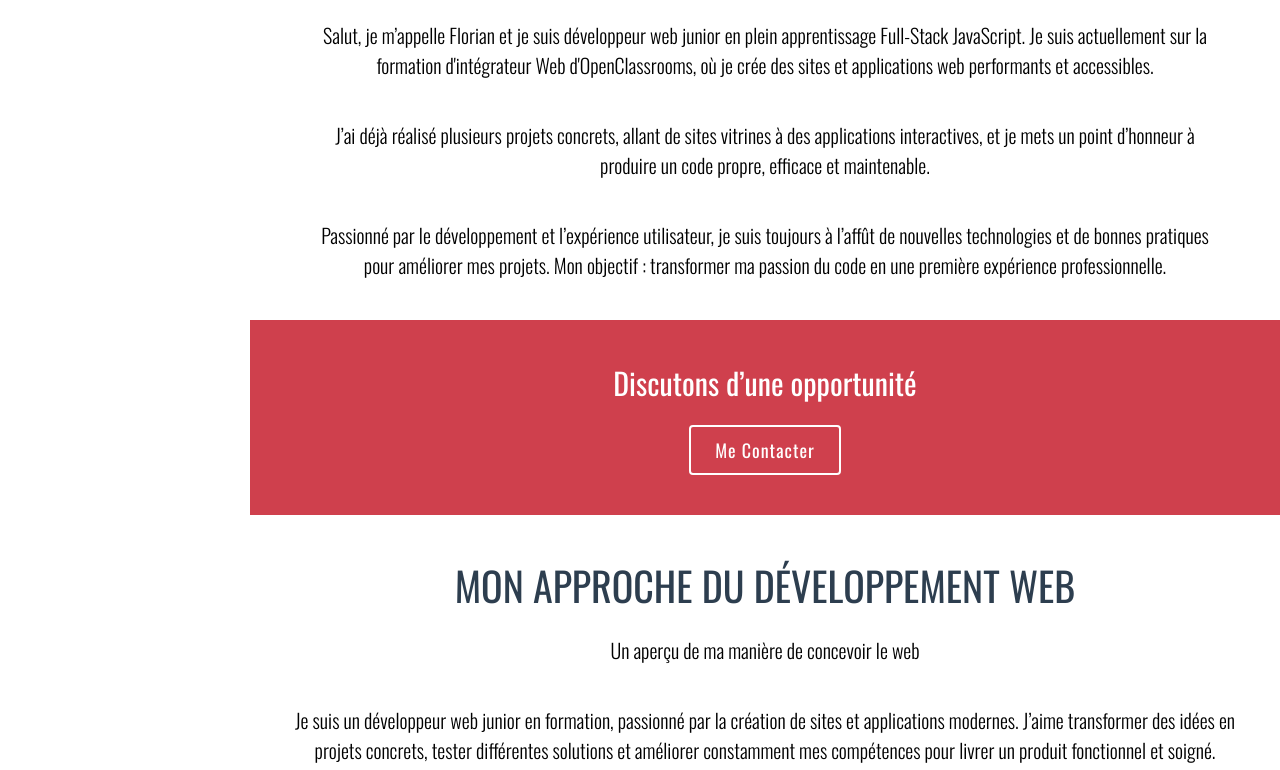
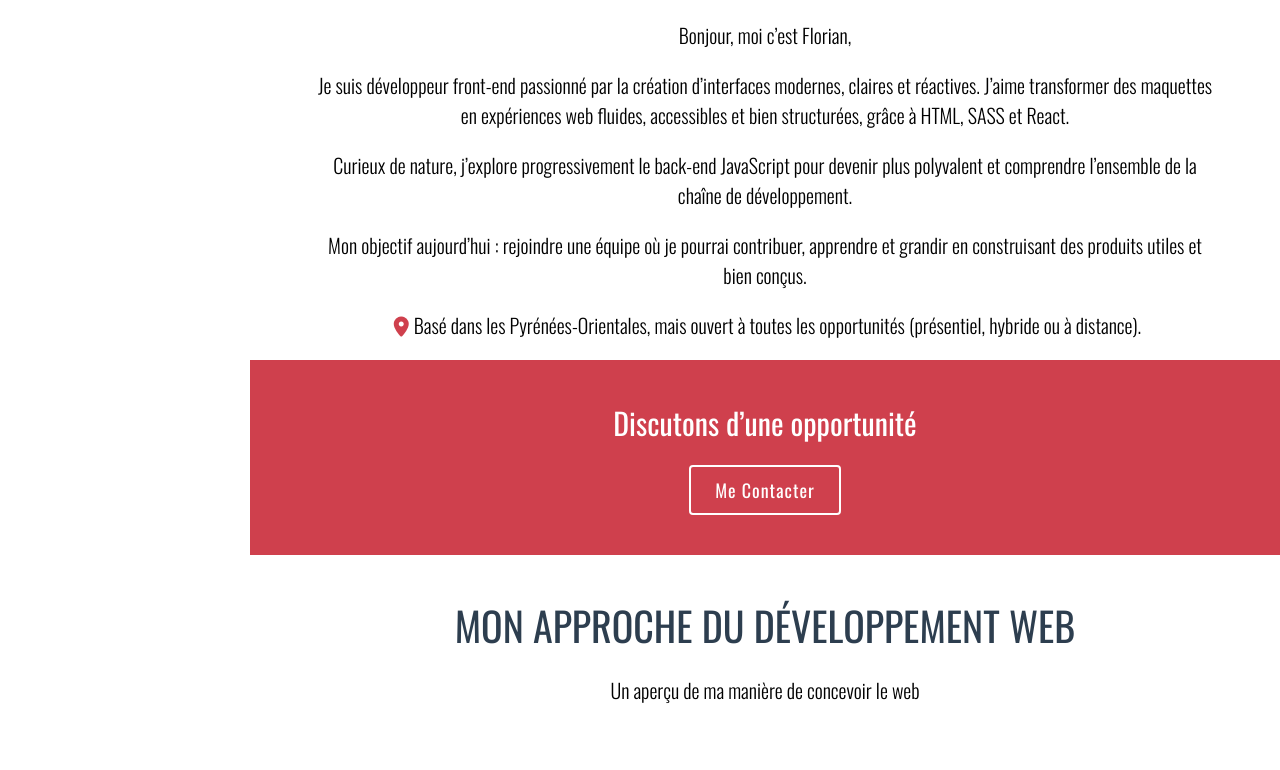
Before and after one commit to Flow2510/portfolio2, a React (Vite) app: page / in a window 1280 px wide. Shown: the part 880-1650 px from the top of the page. Built offline with nearby package versions, Linux system fonts and the light colour scheme.

Commit message:
ajout d'animations

```diff
--- a/package.json
+++ b/package.json
@@ -10,6 +10,7 @@
     "preview": "vite preview"
   },
   "dependencies": {
+    "motion": "^12.23.24",
     "react": "^19.1.1",
     "react-dom": "^19.1.1",
     "react-router": "^7.8.2",
--- a/src/assets/components/about/about.jsx
+++ b/src/assets/components/about/about.jsx
@@ -1,21 +1,60 @@
 import './about.scss';
+// eslint-disable-next-line no-unused-vars
+import { motion } from 'motion/react';
 
 export default function About() {
     return(
         <section className="about" id="about">
             <div className="about__content">
-                <h1 className="about__content-title">Développeur Web Junior</h1>
-                <p className="about__content-text">
-                    Salut, je m’appelle Florian et je suis développeur web junior en plein apprentissage Full-Stack JavaScript.
-                    Je suis actuellement sur la formation d'intégrateur Web d'OpenClassrooms, où je crée des sites et applications web performants et accessibles.
-                </p>
-                <p className="about__content-text">
-                    J’ai déjà réalisé plusieurs projets concrets, allant de sites vitrines à des applications interactives, et je mets un point d’honneur à produire un code propre, efficace et maintenable.
-                </p>
-                <p  className="about__content-text">
-                    Passionné par le développement et l’expérience utilisateur, je suis toujours à l’affût de nouvelles technologies et de bonnes pratiques pour améliorer mes projets.
-                    Mon objectif : transformer ma passion du code en une première expérience professionnelle.
-                </p>
+                <motion.h1
+                    initial={{ scale: 0 }}
+                    whileInView={{ scale: 1 }}
+                    transition={{ duration: 0.5, ease: "easeOut" }}
+                    viewport={{ once: true, amount: 0.5 }}
+                    className="about__content-title">
+                        Développeur Web Junior
+                </motion.h1>
+                <motion.p
+                    initial={{ scale: 0 }}
+                    whileInView={{ scale: 1 }}
+                    transition={{ duration: 0.5, ease: "easeOut" }}
+                    viewport={{ once: true, amount: 0.5 }}
+                    className="about__content-text">
+                        Bonjour, moi c’est Florian,
+                </motion.p>
+                <motion.p
+                    initial={{ scale: 0 }}
+                    whileInView={{ scale: 1 }}
+                    transition={{ duration: 0.5, ease: "easeOut" }}
+                    viewport={{ once: true, amount: 0.5 }}
+                    className="about__content-text">
+                        Je suis développeur front-end passionné par la création d’interfaces modernes, claires et réactives.
+                        J’aime transformer des maquettes en expériences web fluides, accessibles et bien structurées, grâce à HTML, SASS et React.
+                </motion.p>
+                <motion.p
+                    initial={{ scale: 0 }}
+                    whileInView={{ scale: 1 }}
+                    transition={{ duration: 0.5, ease: "easeOut" }}
+                    viewport={{ once: true, amount: 0.5 }}
+                    className="about__content-text">
+                        Curieux de nature, j’explore progressivement le back-end JavaScript pour devenir plus polyvalent et comprendre l’ensemble de la chaîne de développement.
+                </motion.p>
+                <motion.p
+                    initial={{ scale: 0 }}
+                    whileInView={{ scale: 1 }}
+                    transition={{ duration: 0.5, ease: "easeOut" }}
+                    viewport={{ once: true, amount: 0.5 }}
+                    className="about__content-text">
+                        Mon objectif aujourd’hui : rejoindre une équipe où je pourrai contribuer, apprendre et grandir en construisant des produits utiles et bien conçus.
+                </motion.p>
+                <motion.p
+                    initial={{ scale: 0 }}
+                    whileInView={{ scale: 1 }}
+                    transition={{ duration: 0.5, ease: "easeOut" }}
+                    viewport={{ once: true, amount: 0.5 }}
+                    className="about__content-text">
+                        <i className="fa-solid fa-location-dot"></i>Basé dans les Pyrénées-Orientales, mais ouvert à toutes les opportunités (présentiel, hybride ou à distance).
+                </motion.p>
             </div>
         </section>
     )
--- a/src/assets/components/about/about.scss
+++ b/src/assets/components/about/about.scss
@@ -14,9 +14,13 @@
         }
 
         &-text{
-            padding: 1rem 0;
+            padding: 1rem 0 0 0;
             font-weight: 300;
             font-size: 1rem;
+
+            i{
+                color: #cf404d;
+            }
         }
     }
 }
--- a/src/assets/components/contact/contact.jsx
+++ b/src/assets/components/contact/contact.jsx
@@ -1,11 +1,20 @@
 import Form from '../form/form';
 import './contact.scss';
+// eslint-disable-next-line no-unused-vars
+import { motion } from 'motion/react';
 
 export default function Contact(){
     return(
         <section className='contact'>
             <div className='contact__content'>
-                <h3 className='contact__content-title'>Contact</h3>
+                <motion.h3
+                    initial={{ scale: 0 }}
+                    whileInView={{ scale: 1 }}
+                    transition={{ duration: 0.5, ease: "easeOut" }}
+                    viewport={{ once: true, amount: 0.5 }}
+                    className='contact__content-title'>
+                        Contact
+                </motion.h3>
             </div>
             <Form />
         </section>
--- a/src/assets/components/footer/footer.jsx
+++ b/src/assets/components/footer/footer.jsx
@@ -1,9 +1,17 @@
+/* eslint-disable no-unused-vars */
 import './footer.scss';
+import { motion } from 'motion/react';
 
 export default function Footer() {
     return(
         <footer className='footer'>
-            <img className='footer__logo' src="/images/logo.webp" alt="logo flow dev" />
+            <motion.img
+                initial={{ opacity: 0, y: 50 }}
+                whileInView={{ opacity: 1, y: 0 }}
+                transition={{ duration: 0.6, ease: "easeOut" }}
+                viewport={{ once: true, amount: 0.4 }}
+                className='footer__logo' src="/images/logo.webp" alt="logo flow dev"
+            />
         </footer>
     )
 }
--- a/src/assets/components/form/form.jsx
+++ b/src/assets/components/form/form.jsx
@@ -1,5 +1,7 @@
 import { useState } from 'react';
-import './form.scss'
+import './form.scss';
+// eslint-disable-next-line no-unused-vars
+import { motion } from 'motion/react';
 
 export default function Form() {
   const [name, setName] = useState("");
@@ -10,10 +12,15 @@ export default function Form() {
     const subject = encodeURIComponent(`Message de ${name}`);
     const body = encodeURIComponent(`Nom: ${name}\nEmail: ${email}\n\nMessage:\n${message}`);
     const mailtoLink = `mailto:sendra.florian@gmail.com?subject=${subject}&body=${body}`;
-    window.location.href = mailtoLink;
+    globalThis.location.href = mailtoLink;
   }
   return (
-    <form className="form" onSubmit={handleSubmit}>
+    <motion.form
+      initial={{ scale: 0 }}
+      whileInView={{ scale: 1 }}
+      transition={{ duration: 0.5, ease: "easeOut" }}
+      viewport={{ once: true, amount: 0.5 }}
+      className="form" onSubmit={handleSubmit}>
       <div className="form__input-wrapper">
         <label htmlFor="name" className="sr-only">
           Nom
@@ -49,6 +56,6 @@ export default function Form() {
         ></textarea>
       </div>
       <button className="form__button" type="submit">Envoyer message</button>
-    </form>
+    </motion.form>
   );
 }
--- a/src/assets/components/hero/hero.jsx
+++ b/src/assets/components/hero/hero.jsx
@@ -1,19 +1,34 @@
 import { Link } from 'react-scroll';
+// eslint-disable-next-line no-unused-vars
+import { motion } from 'motion/react';
 import './hero.scss';
+
 
 export default function Hero(){
     return(
         <section className='hero' id='hero'>
             <div className='hero__content'>
-                <img className='hero__logo' src="/images/logo.webp" alt="logo du site" />
-                <div className='hero__link-wrapper'>
+                <motion.img
+                    initial={{ opacity: 0, y: -50 }}
+                    whileInView={{ opacity: 1, y: 0 }}
+                    transition={{ duration: 0.6, ease: "easeOut" }}
+                    viewport={{ once: true, amount: 0.4 }}
+                    className='hero__logo' src="/images/logo.webp" alt="logo du site"
+                />
+                <motion.div
+                    initial={{ opacity: 0, y: 50 }}
+                    whileInView={{ opacity: 1, y: 0 }}
+                    transition={{ duration: 0.6, ease: "easeOut" }}
+                    viewport={{ once: true, amount: 0.4 }}
+                    className='hero__link-wrapper'
+                >
                     <Link to='gallery' smooth={true} duration={700} className='hero__link-1'>
                         Projets
                     </Link>
                     <Link to='contact' smooth={true} duration={700} className='hero__link-2'>
                         Contact
                     </Link>
-                </div>
+                </motion.div>
             </div>
         </section>
     )
--- a/src/assets/components/infocard/infocard.jsx
+++ b/src/assets/components/infocard/infocard.jsx
@@ -1,13 +1,20 @@
 import './infocard.scss';
+// eslint-disable-next-line no-unused-vars
+import { motion } from 'motion/react';
 
 export default function InfoCard({ icon, iconAlt, title, text }){
     return(
-        <article className='infocard'>
+        <motion.article
+            initial={{ scale: 0 }}
+            whileInView={{ scale: 1 }}
+            transition={{ duration: 0.5, ease: "easeOut" }}
+            viewport={{ once: true, amount: 0.5 }}
+            className='infocard'>
             <img className='infocard__icon' src={icon} alt={iconAlt} />
             <div className='infocard__content'>
                 <h4 className='infocard__content-title'>{title}</h4>
                 <p className='infocard__content-text'>{text}</p>
             </div>
-        </article>
+        </motion.article>
     )
 }
```
Also changed, not shown: src/assets/components/info/info.jsx (+19 -7 lines), public/images/productcart.webp, 1 other file (tests, documents, lock files or other folders).
